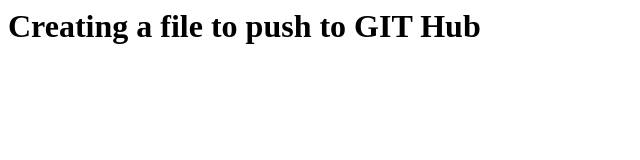
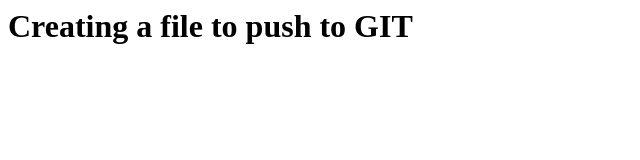
Before and after one commit to swathibugge/First-HTML-file, a plain HTML site: page index.html in a window 1280 px wide. Shown: the whole page, without its empty margins (0-640 px from the left). Drawn offline with Linux system fonts and the light colour scheme.

Commit message:
file added successfully in develop branch

```diff
--- a/index.html
+++ b/index.html
@@ -1 +1 @@
-<h1> Creating a file to push to GIT Hub</h1>
+<h1> Creating a file to push to GIT </h1>
```
